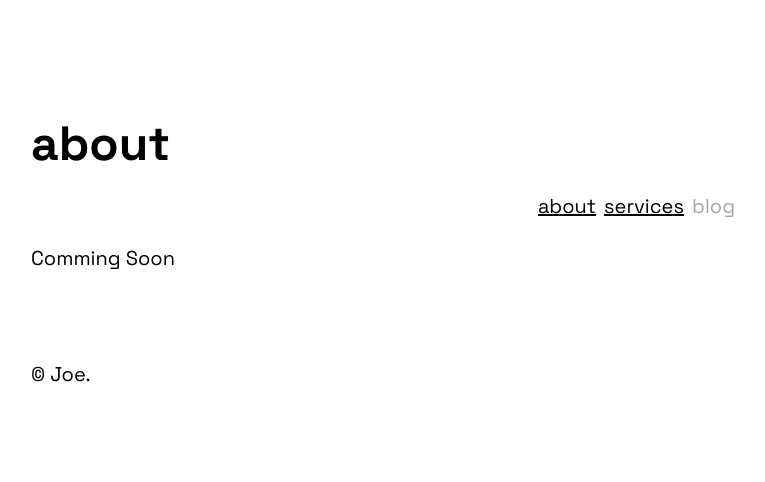
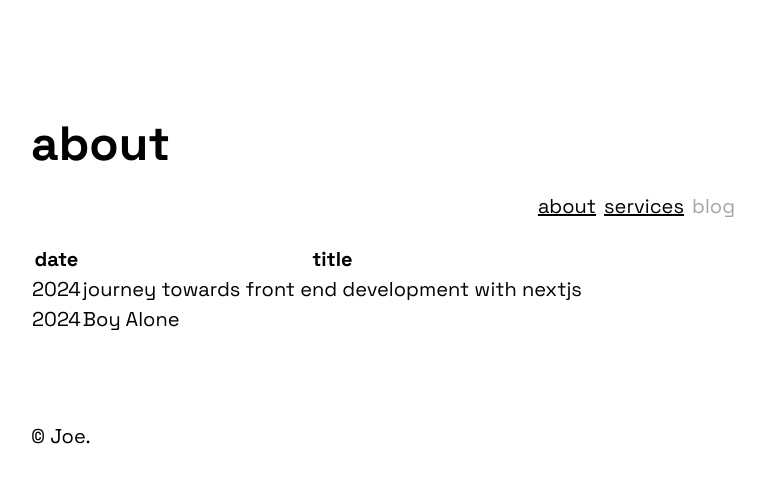
Before and after one commit to tzniceguy/myportifolio, a Next.js app: page /blog in a window 1280 px wide. Shown: the top 482 px of the page, without its empty margins (257-1022 px from the left). Built offline with nearby package versions, Linux system fonts and the light colour scheme.

Commit message:
blog layout

```diff
--- a/app/blog/page.tsx
+++ b/app/blog/page.tsx
@@ -1,12 +1,11 @@
 import React from "react";
 import NavBar from "../components/NavBar";
+import BlogTable from "../components/blogtable";
 
 export default function Page() {
   return (
     <div className="">
-      <div>
-        <span>Comming Soon</span>
-      </div>
+      <BlogTable />
     </div>
   );
 }
--- /dev/null
+++ b/app/components/blogtable.tsx
@@ -0,0 +1,24 @@
+import React from "react";
+
+export default function BlogTable() {
+  return (
+    <div>
+      <table className="border-spacing-x-2">
+        <thead>
+          <tr>
+            <th>date</th>
+            <th>title</th>
+          </tr>
+          <tr>
+            <td>2024</td>
+            <td>journey towards front end development with nextjs</td>
+          </tr>
+          <tr>
+            <td>2024</td>
+            <td>Boy Alone</td>
+          </tr>
+        </thead>
+      </table>
+    </div>
+  );
+}
```
